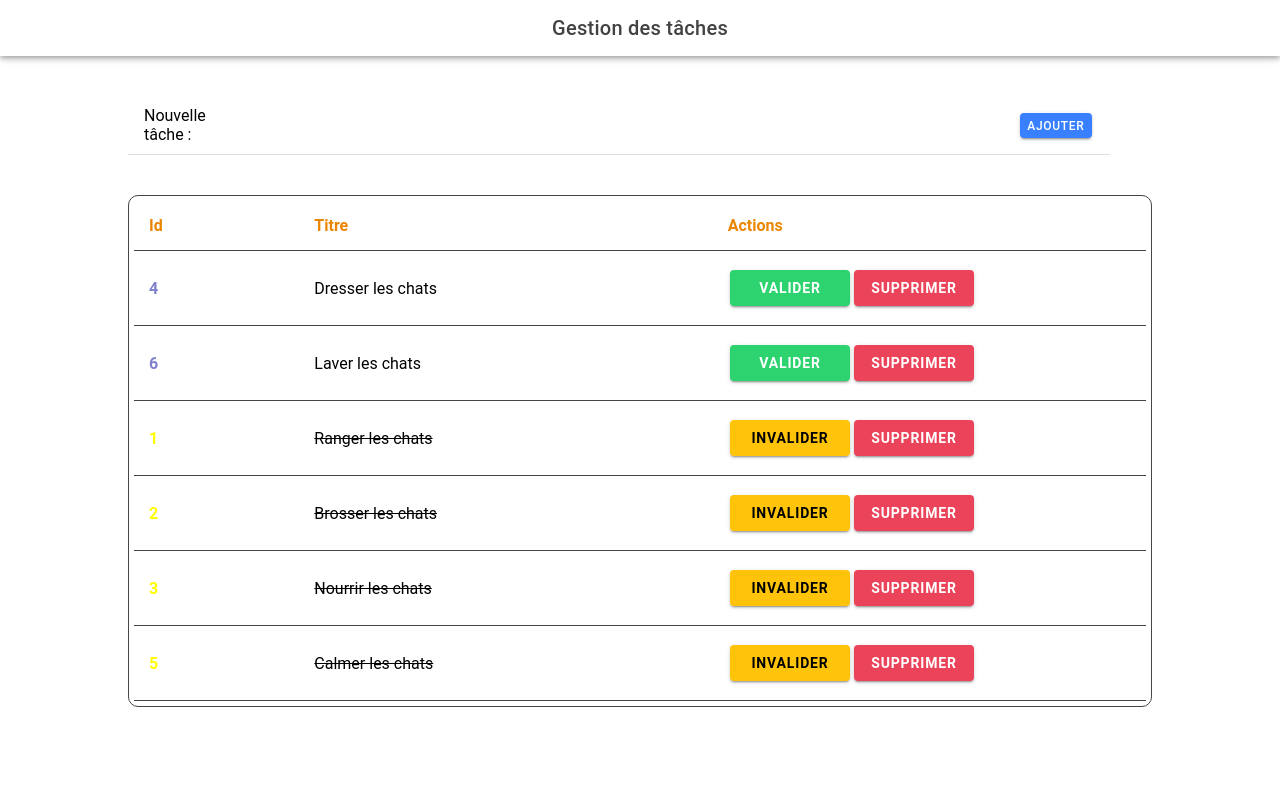
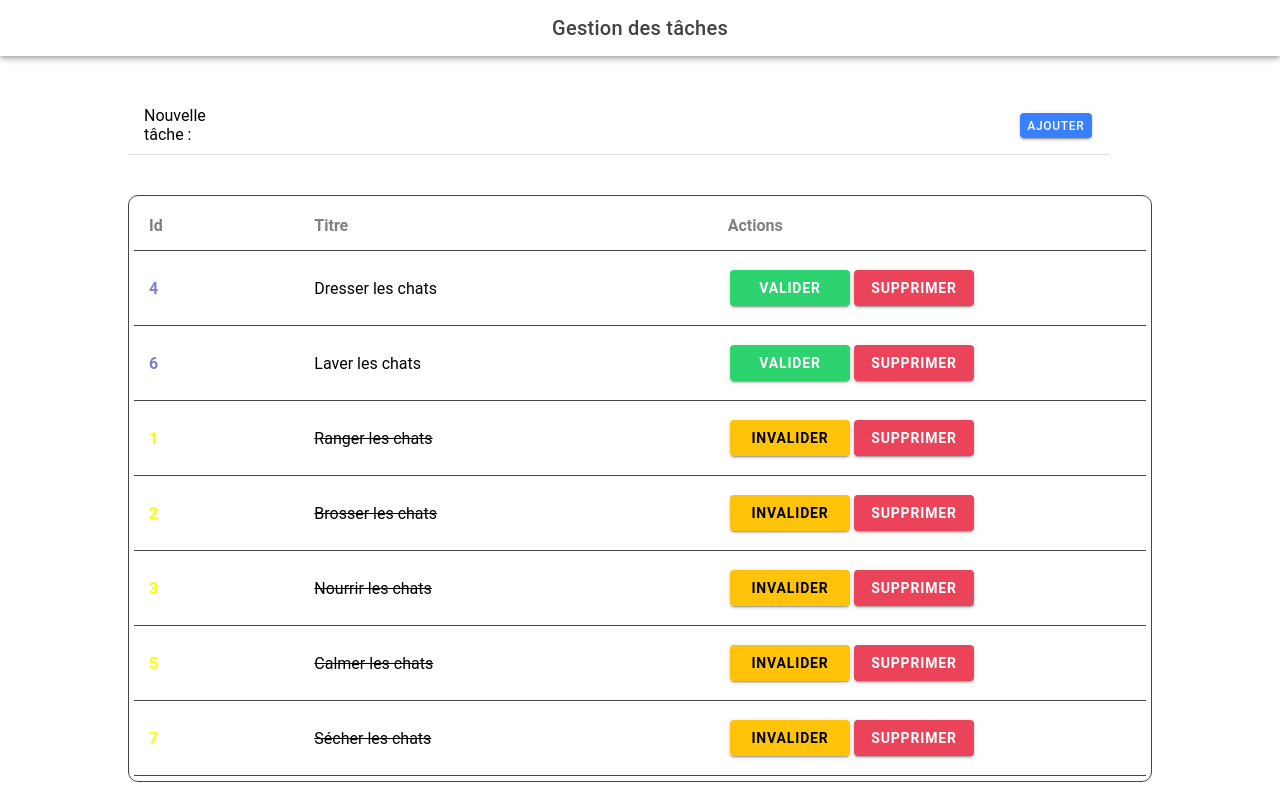
Before and after one commit to jacquesgrana/CDAPHP-TP-Ionic-Rxjs, a React (Vite) app: page /home in a window 1280 px wide. Built offline with nearby package versions, Linux system fonts and the light colour scheme; data requests are answered from the project's data file.

Commit message:
modif README.md

```diff
--- a/db.json
+++ b/db.json
@@ -29,6 +29,11 @@
       "title": "Laver les chats",
       "completed": false,
       "id": 6
+    },
+    {
+      "title": "Sécher les chats",
+      "completed": true,
+      "id": 7
     }
   ]
 }
--- a/package.json
+++ b/package.json
@@ -9,7 +9,8 @@
     "preview": "vite preview",
     "test.e2e": "cypress run",
     "test.unit": "vitest",
-    "lint": "eslint"
+    "lint": "eslint",
+    "server": "json-server --watch db.json --port 5050"
   },
   "dependencies": {
     "@capacitor/app": "5.0.6",
--- a/src/pages/Home.css
+++ b/src/pages/Home.css
@@ -51,6 +51,10 @@
     color: yellow;
 }
 
+.text-grey {
+    color: grey;
+}
+
 .btn-action {
     width : 120px;
     height: 30px;
--- a/src/pages/Home.tsx
+++ b/src/pages/Home.tsx
@@ -47,7 +47,6 @@ const Home: React.FC = () => {
     ) as HTMLIonButtonElement;
     const click$ = fromEvent(addButton, "click");
     const doubleClick$ = click$.pipe(bufferCount(2));
-
     const subscription = doubleClick$.subscribe(() => {
       handleAddTask();
     });
@@ -137,9 +136,9 @@ const Home: React.FC = () => {
         <div className="div-tasks">
           <IonGrid className="table-tasks">
             <IonRow className="rows-tasks">
-              <IonCol size="2"><strong className="text-orange">Id</strong></IonCol>
-              <IonCol size="5"><strong className="text-orange">Titre</strong></IonCol>
-              <IonCol size="5"><strong className="text-orange">Actions</strong></IonCol>
+              <IonCol size="2"><strong className="text-grey">Id</strong></IonCol>
+              <IonCol size="5"><strong className="text-grey">Titre</strong></IonCol>
+              <IonCol size="5"><strong className="text-grey">Actions</strong></IonCol>
             </IonRow>
             {tasks.map((task) => (
               <IonRow className="rows-tasks" key={task.id}>
```
Also changed, not shown: 1 other file (tests, documents, lock files or other folders).
